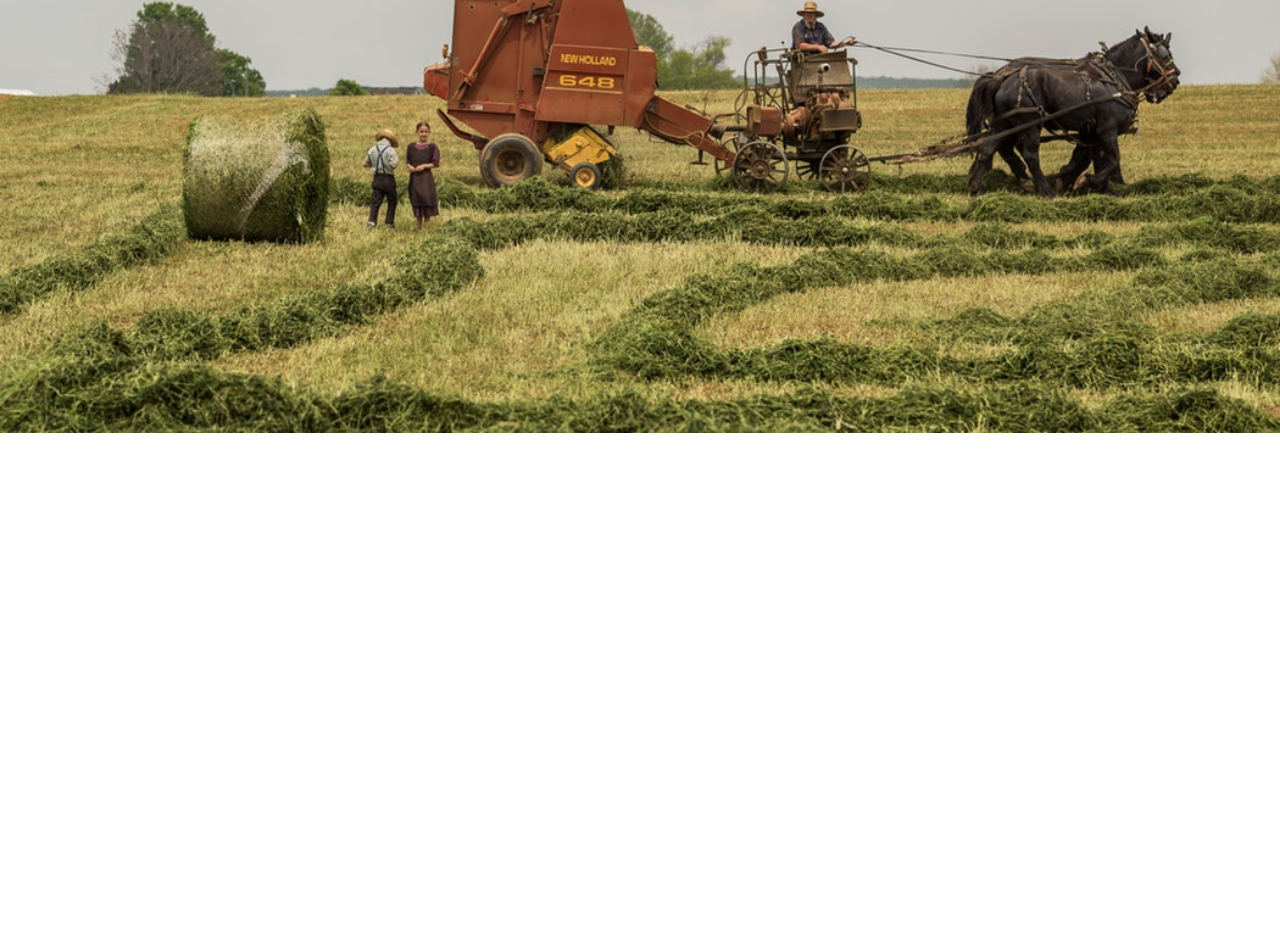
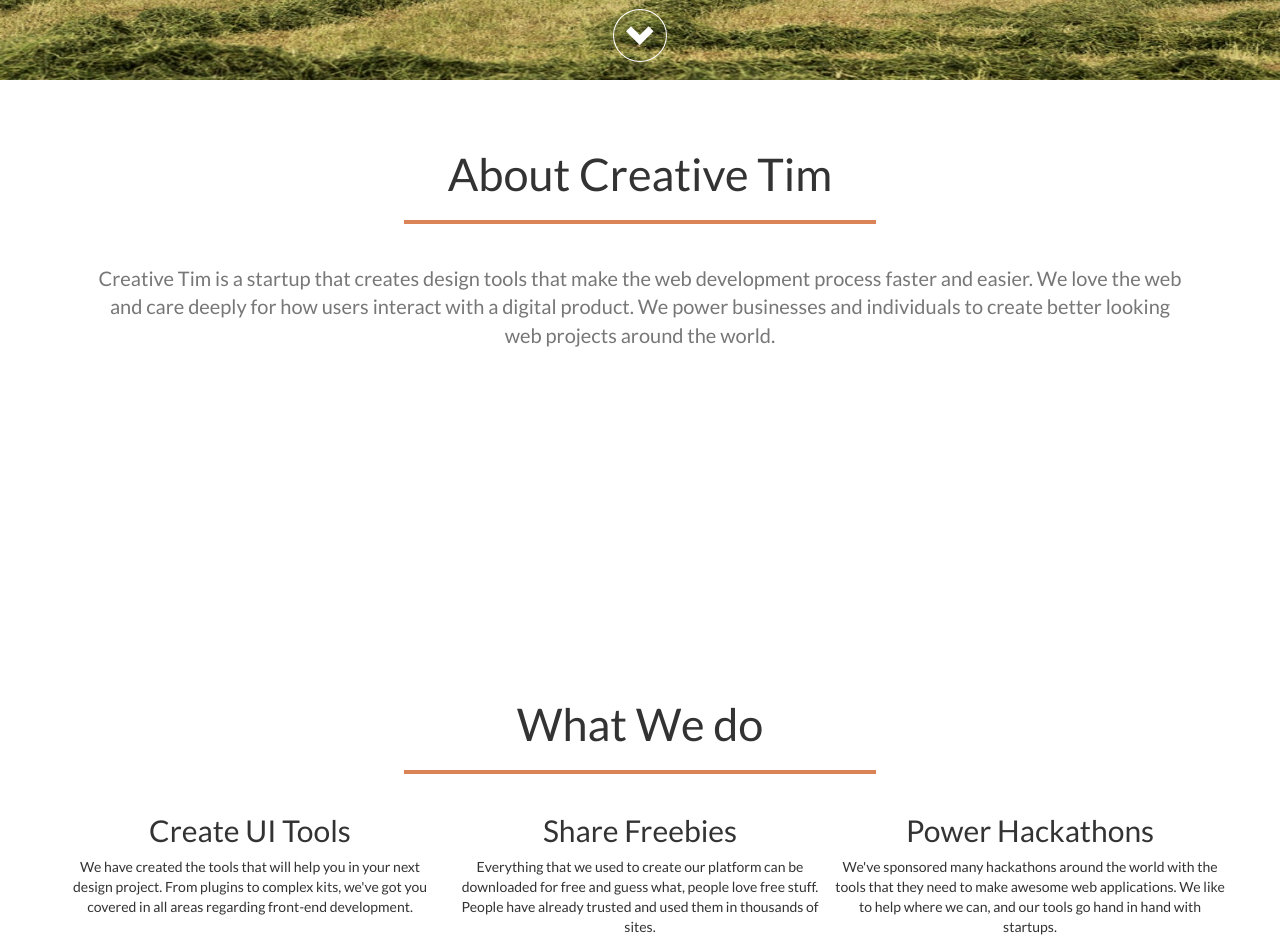
Before and after one commit to pggnit/creative_tim, a plain HTML site: page index.html in a window 1280 px wide. Shown: the part 420-1372 px from the top of the page. Before the commit the page ends 853 px from the top, so only its background shows below. Drawn offline with nearby package versions, Linux system fonts and the light colour scheme.

Commit message:
Completed the first section layout

```diff
--- a/index.html
+++ b/index.html
@@ -25,6 +25,7 @@
        #home-background-image
       {
        width :100%;
+       height: 100%;
        }
 
       .navbar
@@ -36,7 +37,7 @@
 
        #mynavigationbar  a
        {
-      color: white;
+      color: grey;
       font-size: 18px;
        }
 
@@ -49,6 +50,8 @@
        #home
        {
          position: relative;
+         height: 400px;
+         margin: 0px;
        }
 
        #home .container
@@ -70,12 +73,49 @@
          color: white;
        }
 
-       hr
+       .heading-line
           {
-           width: 50%;
+            width: 40%;
+            border: 2px solid #d98357;
+          }
+
+      #home .heading-line
+         {
            border: 2px solid #eee;
          }
 
+         .scroll-icon
+         {
+           margin-top: 130px;
+         }
+         .scroll-icon a
+         {
+           font-size: 30px;
+           color: white;
+           border: 1px solid white;
+           padding: 10px 10px 5px 12px;
+           border-radius:  50%;
+         }
+         section
+         {
+           min-height: 500px;
+           margin-top: 50px;
+         }
+         .section-content
+         {
+           color: #777777;
+           font-size: 20px;
+           text-align: center;
+           padding: 20px 40px 40px 40px;
+         }
+        .section-heading
+        {
+          font-size: 45px;
+        }
+        section-content-columns
+        {
+          margin-top: 60px;
+        }
        </style>
 
   </head>
@@ -110,20 +150,77 @@
         <img id="home-background-image" src ="assets/images/home-background.jpg">
          <div class="container">
            <div class="row">
-             <h1 class="text-center">Creative Tim</h1>
-             <hr>
+             <h1 class="text-center section-heading">Creative Tim</h1>
+             <hr class="heading-line"/>
              <h2 class="text-center">Awesome Bootstrap freebies and templates to build better websites</h2>
+              <div class="scroll-icon text-center">
+                  <a href="#">
+                  <span class="glyphicon glyphicon-chevron-down"></span>
+                  </a>
+                 </div>
            </div>
          </div>
       </section>
 
       <section id="about ">
+        <div class="container">
+          <div class="row">
+            <h1 class="text-center section-heading">About  Creative Tim</h1>
+            <hr class="heading-line"/>
+            <p class="section-content text-center">Creative Tim is a startup that creates design tools that make the web development process faster and easier.
+               We love the web and care deeply for how users interact with a digital product.
+               We power businesses and individuals to create better looking web projects around the world.
+             </p>
+          </div>
+        </div>
       </section>
+
       <section id="what we do">
+        <div class="container">
+          <div class="row">
+            <h1 class="text-center section-heading">What We do</h1>
+            <hr class="heading-line"/>
+            <div class="container">
+              <div class="row">
+                <div class="col-md-4 text-center section-content-columns">
+                  <h2 >Create UI Tools</h2>
+                  <p>We have created the tools that will help you in your next design project.
+                    From plugins to complex kits, we've got you covered in all areas regarding front-end development.</p>
+                </div>
+
+                <div class=  "col-md-4 text-center section-content-columns">
+                  <h2>Share Freebies</h2>
+                    <p>Everything that we used to create our platform can be downloaded for free and guess what, people love free stuff.
+                      People have already trusted and used them in thousands of sites.</p>
+                </div>
+
+                <div class="col- md-4 text-center section-content-columns">
+                  <h2>Power Hackathons</h2>
+                    <p>We've sponsored many hackathons around the world with the tools that they need to make awesome web applications.
+                       We like to help where we can, and our tools go hand in hand with startups.</p>
+                </div>
+              </div>
+            </div>
+          </div>
+        </div>
       </section>
+
       <section id="team">
+        <div class="container">
+          <div class="row">
+            <h1 class="text-center section-heading">Team</h1>
+            <hr class="heading-line"/>
+          </div>
+        </div>
       </section>
+
       <section id="contact us">
+        <div class="container">
+          <div class="row">
+            <h1 class="text-center section-heading">Contact Us</h1>
+            <hr class="heading-line"/>
+          </div>
+        </div>
         </section>
     <!-- jQuery (necessary for Bootstrap's JavaScript plugins) -->
     <script src="https://ajax.googleapis.com/ajax/libs/jquery/1.12.4/jquery.min.js"></script>
```
Lines whose indentation alone changed are shown as unchanged.
